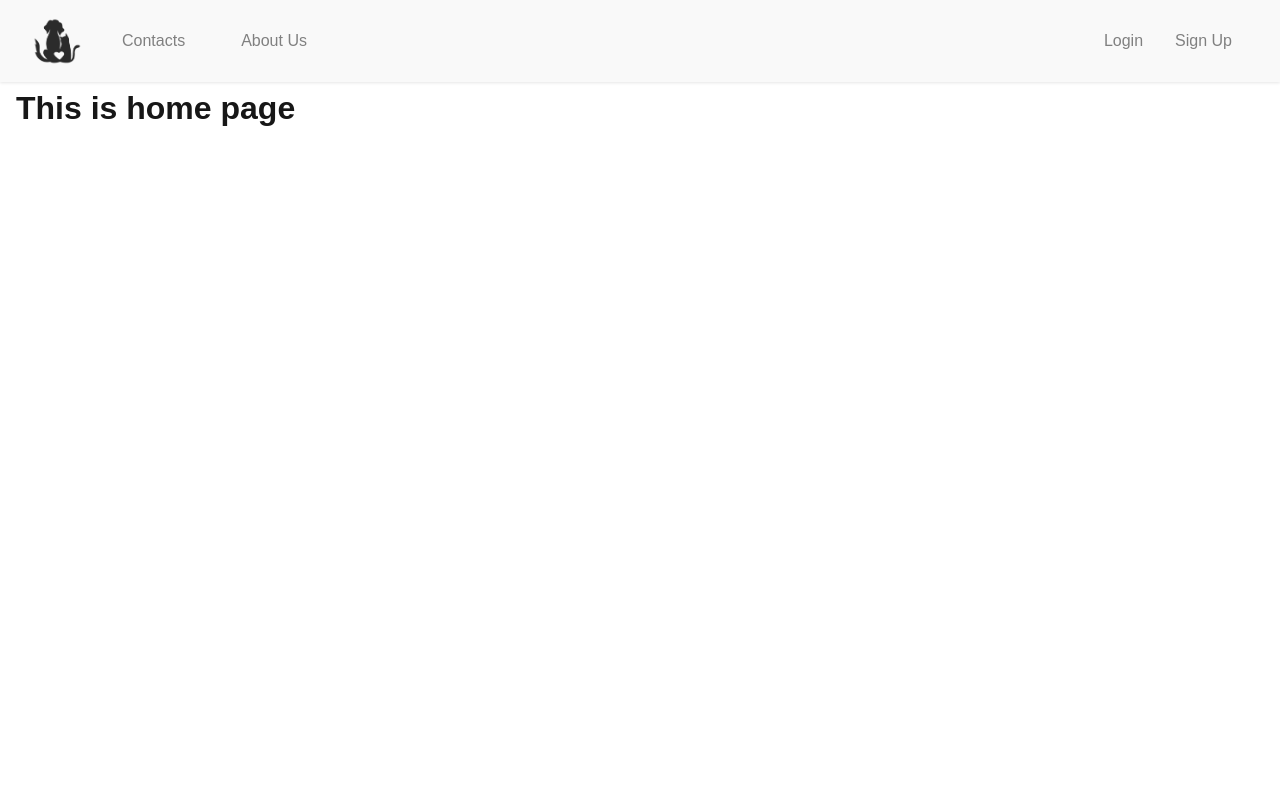
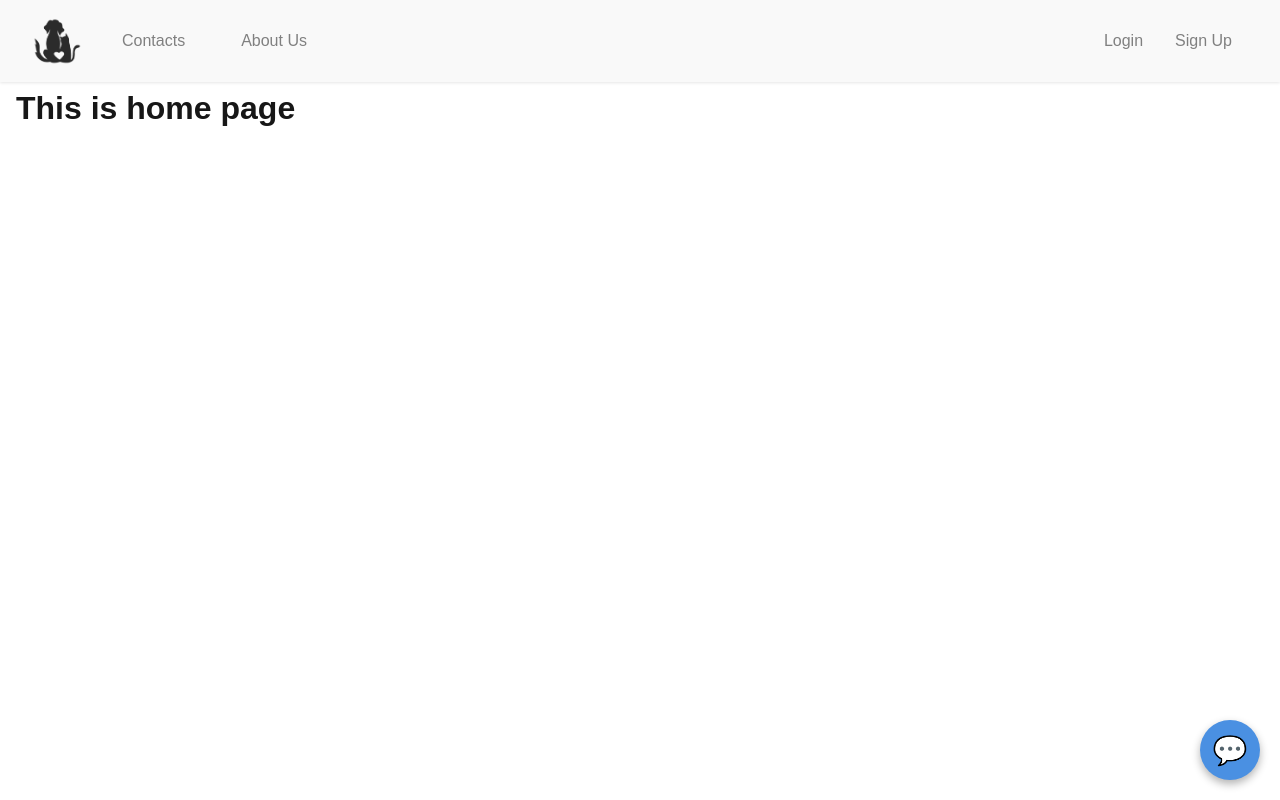
Before and after one commit to binayakjoshi/furever, a Next.js app: page / in a window 1280 px wide. Built offline with nearby package versions, Linux system fonts and the light colour scheme.

Commit message:
layout.tsx : Import and activate ChatWidget

```diff
--- a/app/layout.tsx
+++ b/app/layout.tsx
@@ -2,6 +2,7 @@ import type { Metadata } from "next";
 import { Geist, Geist_Mono } from "next/font/google";
 import NavigationBar from "@/Components/Navigation/navigation-bar";
 import { AuthProvider } from "@/context/auth-context";
+import ChatWidget from '@/Components/CustomElements/ChatWidget';
 
 import "./globals.css";
 
@@ -30,6 +31,7 @@ const RootLayout = ({
         <AuthProvider>
           <NavigationBar />
           {children}
+          <ChatWidget />
         </AuthProvider>
       </body>
     </html>
```
